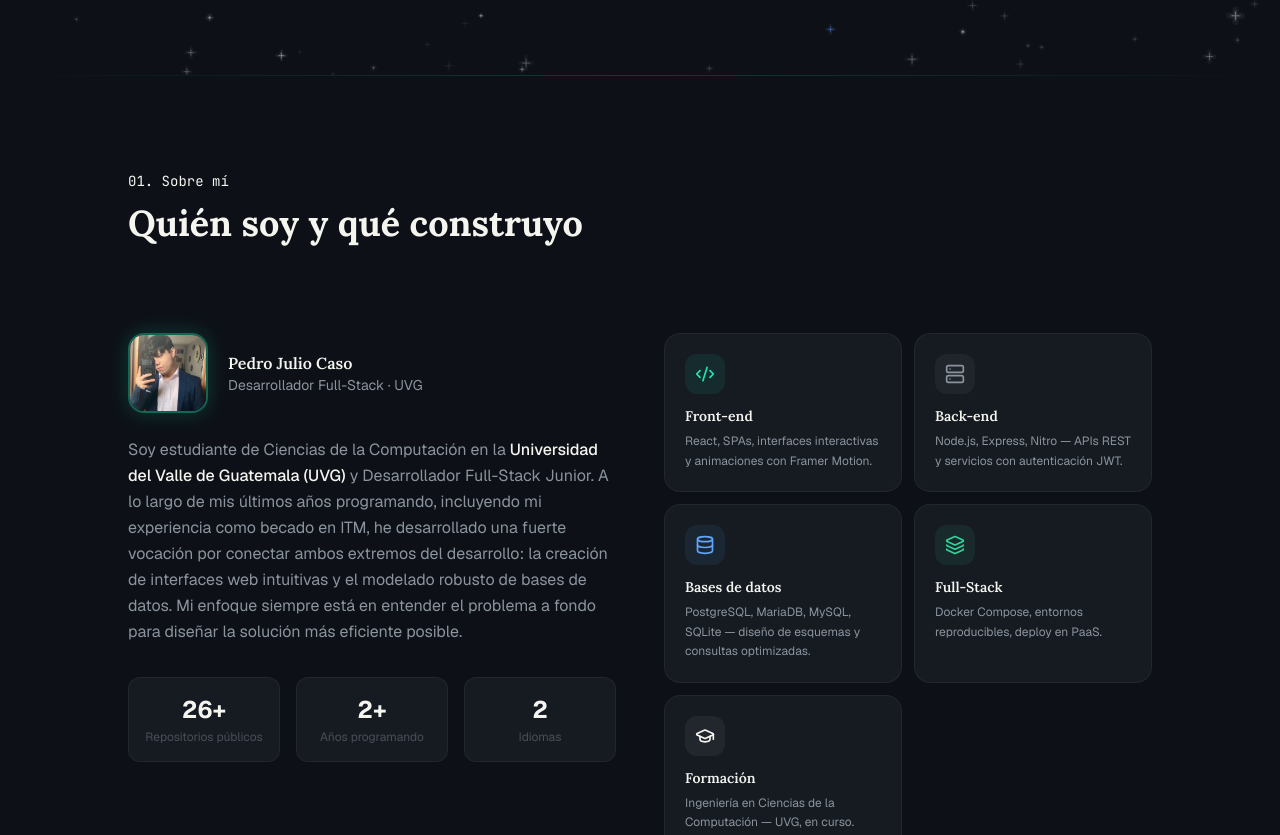
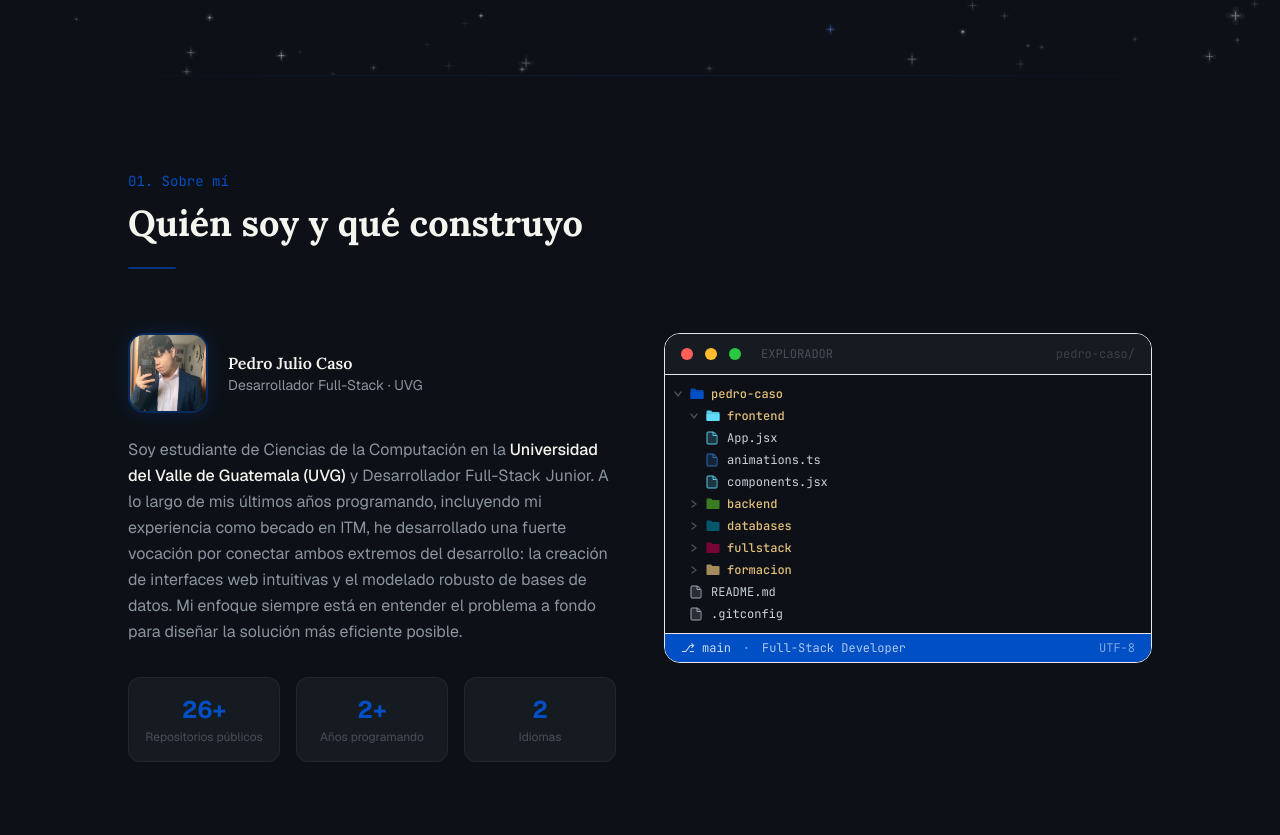
Before and after one commit to Pxdro-410/portafolio-PedroCaso, a React (Vite) app: page / in a window 1280 px wide. Shown: the part 725-1560 px from the top of the page. Built offline with nearby package versions, Linux system fonts and the light colour scheme.

Commit message:
feat: nuevo diseño interactivo para la seccion de about

```diff
--- a/src/components/sections/About.jsx
+++ b/src/components/sections/About.jsx
@@ -1,67 +1,265 @@
-import { motion } from 'framer-motion'
+import { useState } from 'react'
+import { motion, AnimatePresence } from 'framer-motion'
 import { useScrollReveal } from '../../hooks/useScrollReveal'
-import { GraduationCap, Code2, Database, Layers, Server } from 'lucide-react'
 import fotoPerfil from '../../assets/foto.jpg'
 
-const HIGHLIGHTS = [
-  {
-    icon: Code2,
-    color: '#20E3B2',
-    bg: 'rgba(32,227,178,0.08)',
-    label: 'Front-end',
-    description: 'React, SPAs, interfaces interactivas y animaciones con Framer Motion.',
-  },
-  {
-    icon: Server,
-    color: '#8B949E',
-    bg: 'rgba(139,148,158,0.08)',
-    label: 'Back-end',
-    description: 'Node.js, Express, Nitro — APIs REST y servicios con autenticación JWT.',
-  },
-  {
-    icon: Database,
-    color: '#60A5FA',
-    bg: 'rgba(96,165,250,0.08)',
-    label: 'Bases de datos',
-    description:
-      'PostgreSQL, MariaDB, MySQL, SQLite — diseño de esquemas y consultas optimizadas.',
-  },
-  {
-    icon: Layers,
-    color: '#34D399',
-    bg: 'rgba(52,211,153,0.08)',
-    label: 'Full-Stack',
-    description: 'Docker Compose, entornos reproducibles, deploy en PaaS.',
-  },
-  {
-    icon: GraduationCap,
-    color: '#F5F5F0',
-    bg: 'rgba(245,245,240,0.05)',
-    label: 'Formación',
-    description: 'Ingeniería en Ciencias de la Computación — UVG, en curso.',
-  },
-]
-
-const fadeUp = {
-  hidden: { opacity: 0, y: 30 },
-  show: (i) => ({
-    opacity: 1,
-    y: 0,
-    transition: { duration: 0.5, delay: i * 0.1, ease: 'easeOut' },
-  }),
+/* Iconos SVG inline */
+function IconFolder({ open, color }) {
+  return open ? (
+    <svg width="16" height="16" viewBox="0 0 16 16" fill="none" style={{ flexShrink: 0 }}>
+      <path
+        d="M1.5 3.5A1 1 0 0 1 2.5 2.5H6l1.5 1.5H13.5A1 1 0 0 1 14.5 5v7a1 1 0 0 1-1 1H2.5a1 1 0 0 1-1-1V3.5Z"
+        fill={color || '#FEBC2E'}
+        opacity="0.9"
+      />
+      <path d="M1.5 6h13v6a1 1 0 0 1-1 1H2.5a1 1 0 0 1-1-1V6Z" fill={color || '#FEBC2E'} />
+    </svg>
+  ) : (
+    <svg width="16" height="16" viewBox="0 0 16 16" fill="none" style={{ flexShrink: 0 }}>
+      <path
+        d="M1.5 3.5A1 1 0 0 1 2.5 2.5H6l1.5 1.5H13.5A1 1 0 0 1 14.5 5v7a1 1 0 0 1-1 1H2.5a1 1 0 0 1-1-1V3.5Z"
+        fill={color || '#E5C07B'}
+        opacity="0.7"
+      />
+    </svg>
+  )
 }
 
+function IconFile({ ext }) {
+  const colors = {
+    jsx: '#61DAFB', js: '#F7DF1E', ts: '#3178C6',
+    sql: '#00758F', yml: '#CB171E', md: '#ABB2BF',
+    sh: '#4EAA25', json: '#FEBC2E', txt: '#ABB2BF',
+  }
+  const c = colors[ext] || '#ABB2BF'
+  return (
+    <svg width="14" height="14" viewBox="0 0 14 14" fill="none" style={{ flexShrink: 0 }}>
+      <rect x="2" y="1" width="9" height="12" rx="1" fill={c} opacity="0.18" />
+      <path
+        d="M2 2a1 1 0 0 1 1-1h5.5L12 4.5V12a1 1 0 0 1-1 1H3a1 1 0 0 1-1-1V2Z"
+        stroke={c}
+        strokeWidth="0.9"
+      />
+      <path d="M8 1v3.5H11.5" stroke={c} strokeWidth="0.9" />
+    </svg>
+  )
+}
+
+function ChevronIcon({ open }) {
+  return (
+    <svg
+      width="10" height="10" viewBox="0 0 10 10" fill="none"
+      style={{
+        flexShrink: 0,
+        transition: 'transform 0.18s ease',
+        transform: open ? 'rotate(90deg)' : 'rotate(0deg)',
+      }}
+    >
+      <path d="M3 2l4 3-4 3" stroke="#484F58" strokeWidth="1.4" strokeLinecap="round" strokeLinejoin="round" />
+    </svg>
+  )
+}
+
+// Componentes del árbol
+function FileRow({ name, ext, indent = 1, desc }) {
+  const [hovered, setHovered] = useState(false)
+  return (
+    <div
+      className="relative flex items-center gap-2 px-2 py-[3px] rounded cursor-default select-none transition-colors duration-100"
+      style={{
+        paddingLeft: `${8 + indent * 16}px`,
+        background: hovered ? 'rgba(255,255,255,0.04)' : 'transparent',
+      }}
+      onMouseEnter={() => setHovered(true)}
+      onMouseLeave={() => setHovered(false)}
+    >
+      <IconFile ext={ext} />
+      <span className="text-xs font-mono" style={{ color: '#C9D1D9' }}>
+        {name}
+      </span>
+      {desc && hovered && (
+        <span className="ml-2 text-xs truncate" style={{ color: '#484F58' }}>
+          {desc}
+        </span>
+      )}
+    </div>
+  )
+}
+
+function FolderRow({ name, open, onClick, indent = 0, folderColor, children }) {
+  return (
+    <div>
+      <div
+        className="flex items-center gap-1.5 px-2 py-[3px] rounded cursor-pointer select-none transition-colors duration-100 hover:bg-white/5"
+        style={{ paddingLeft: `${8 + indent * 16}px` }}
+        onClick={onClick}
+      >
+        <ChevronIcon open={open} />
+        <IconFolder open={open} color={folderColor} />
+        <span className="text-xs font-mono font-medium" style={{ color: '#E5C07B' }}>
+          {name}
+        </span>
+      </div>
+      <AnimatePresence initial={false}>
+        {open && (
+          <motion.div
+            key="content"
+            initial={{ height: 0, opacity: 0 }}
+            animate={{ height: 'auto', opacity: 1 }}
+            exit={{ height: 0, opacity: 0 }}
+            transition={{ duration: 0.2, ease: 'easeInOut' }}
+            style={{ overflow: 'hidden' }}
+          >
+            {children}
+          </motion.div>
+        )}
+      </AnimatePresence>
+    </div>
+  )
+}
+
+// Árbol completo
+function FileTree() {
+  const [open, setOpen] = useState({
+    root: true,
+    frontend: true,
+    backend: false,
+    databases: false,
+    fullstack: false,
+    formacion: false,
+  })
+
+  const toggle = (key) => setOpen((s) => ({ ...s, [key]: !s[key] }))
+
+  return (
+    <div
+      className="rounded-2xl overflow-hidden border border-white/8 font-mono text-sm select-none"
+      style={{ background: '#0D1117' }}
+    >
+      {/* Title bar */}
+      <div
+        className="flex items-center gap-3 px-4 py-3 border-b border-white/6"
+        style={{ background: '#161B22' }}
+      >
+        <span className="w-3 h-3 rounded-full" style={{ background: '#FF5F57' }} />
+        <span className="w-3 h-3 rounded-full" style={{ background: '#FEBC2E' }} />
+        <span className="w-3 h-3 rounded-full" style={{ background: '#28C840' }} />
+        <span className="ml-2 text-xs" style={{ color: '#484F58' }}>
+          EXPLORADOR
+        </span>
+        <span className="ml-auto text-xs" style={{ color: '#3B4048' }}>
+          pedro-caso/
+        </span>
+      </div>
+
+      {/* Tree */}
+      <div className="py-2" style={{ background: '#0D1117' }}>
+
+        {/* Raíz */}
+        <FolderRow
+          name="pedro-caso"
+          open={open.root}
+          onClick={() => toggle('root')}
+          indent={0}
+          folderColor="#004FC4"
+        >
+
+          {/* 📁 frontend */}
+          <FolderRow
+            name="frontend"
+            open={open.frontend}
+            onClick={() => toggle('frontend')}
+            indent={1}
+            folderColor="#61DAFB"
+          >
+            <FileRow name="App.jsx" ext="jsx" indent={2} desc="React · SPAs · Vite" />
+            <FileRow name="animations.ts" ext="ts" indent={2} desc="Framer Motion" />
+            <FileRow name="components.jsx" ext="jsx" indent={2} desc="Interfaces interactivas" />
+          </FolderRow>
+
+          {/* 📁 backend */}
+          <FolderRow
+            name="backend"
+            open={open.backend}
+            onClick={() => toggle('backend')}
+            indent={1}
+            folderColor="#4EAA25"
+          >
+            <FileRow name="server.js" ext="js" indent={2} desc="Node.js · Express · Nitro" />
+            <FileRow name="routes.js" ext="js" indent={2} desc="APIs REST" />
+            <FileRow name="auth.js" ext="js" indent={2} desc="JWT · autenticación" />
+          </FolderRow>
+
+          {/* 📁 databases */}
+          <FolderRow
+            name="databases"
+            open={open.databases}
+            onClick={() => toggle('databases')}
+            indent={1}
+            folderColor="#00758F"
+          >
+            <FileRow name="schema.sql" ext="sql" indent={2} desc="PostgreSQL · MariaDB" />
+            <FileRow name="migrations.sql" ext="sql" indent={2} desc="MySQL · SQLite" />
+            <FileRow name="queries.sql" ext="sql" indent={2} desc="Consultas optimizadas" />
+          </FolderRow>
+
+          {/* 📁 fullstack */}
+          <FolderRow
+            name="fullstack"
+            open={open.fullstack}
+            onClick={() => toggle('fullstack')}
+            indent={1}
+            folderColor="#A50044"
+          >
+            <FileRow name="docker-compose.yml" ext="yml" indent={2} desc="Entornos reproducibles" />
+            <FileRow name="deploy.sh" ext="sh" indent={2} desc="PaaS · CI/CD" />
+          </FolderRow>
+
+          {/* 📁 formacion */}
+          <FolderRow
+            name="formacion"
+            open={open.formacion}
+            onClick={() => toggle('formacion')}
+            indent={1}
+            folderColor="#E5C07B"
+          >
+            <FileRow name="UVG.md" ext="md" indent={2} desc="Ing. Ciencias de la Computación" />
+            <FileRow name="ITM.md" ext="md" indent={2} desc="Becado · experiencia profesional" />
+          </FolderRow>
+
+          {/* Archivos sueltos */}
+          <FileRow name="README.md" ext="md" indent={1} desc="Full-Stack Junior" />
+          <FileRow name=".gitconfig" ext="txt" indent={1} desc="26+ repos públicos" />
+
+        </FolderRow>
+      </div>
+
+      {/* Status bar */}
+      <div
+        className="flex items-center gap-3 px-4 py-1.5 border-t border-white/6 text-xs"
+        style={{ background: '#004FC4' }}
+      >
+        <span style={{ color: 'rgba(255,255,255,0.8)' }}>⎇  main</span>
+        <span style={{ color: 'rgba(255,255,255,0.5)' }}>·</span>
+        <span style={{ color: 'rgba(255,255,255,0.7)' }}>Full-Stack Developer</span>
+        <span className="ml-auto" style={{ color: 'rgba(255,255,255,0.5)' }}>UTF-8</span>
+      </div>
+    </div>
+  )
+}
+
+// Sección principal
 export default function About() {
   const [ref, visible] = useScrollReveal()
 
   return (
     <section id="about" ref={ref} className="relative py-24 px-6">
-      {/* Section separator — clean top border, no glow bleeding into hero */}
+      {/* Section separator */}
       <div
         className="absolute top-0 left-0 right-0 h-px pointer-events-none"
         style={{
           background:
-            'linear-gradient(to right, transparent, rgba(32,227,178,0.2), transparent)',
+            'linear-gradient(to right, transparent, rgba(0,79,196,0.2), transparent)',
         }}
         aria-hidden="true"
       />
@@ -74,28 +272,28 @@ export default function About() {
           transition={{ duration: 0.5 }}
           className="mb-16"
         >
-          <p className="font-mono text-accent-mint text-sm mb-3">01. Sobre mí</p>
+          <p className="font-mono text-accent-blue text-sm mb-3">01. Sobre mí</p>
           <h2 className="text-3xl sm:text-4xl font-bold text-text-primary mb-6">
             Quién soy y qué construyo
           </h2>
-          <div className="w-12 h-0.5 bg-accent-mint rounded-full opacity-60" />
+          <div className="w-12 h-0.5 bg-accent-blue rounded-full opacity-60" />
         </motion.div>
 
         <div className="grid lg:grid-cols-2 gap-12 items-start">
-          {/* Bio text + photo */}
+          {/* Columna izquierda: foto + bio + stats */}
           <motion.div
             initial={{ opacity: 0, x: -30 }}
             animate={visible ? { opacity: 1, x: 0 } : {}}
             transition={{ duration: 0.6, delay: 0.2 }}
             className="space-y-6"
           >
-            {/* Profile photo — visible when fotoPerfil is set */}
+            {/* Profile photo */}
             {fotoPerfil ? (
               <div className="flex items-center gap-5">
                 <div className="relative flex-shrink-0">
                   <div
                     className="w-20 h-20 rounded-2xl overflow-hidden border-2"
-                    style={{ borderColor: 'rgba(32,227,178,0.4)' }}
+                    style={{ borderColor: 'rgba(0,79,196,0.4)' }}
                   >
                     <img
                       src={fotoPerfil}
@@ -103,10 +301,9 @@ export default function About() {
                       className="w-full h-full object-cover"
                     />
                   </div>
-                  {/* Mint glow ring */}
                   <div
                     className="absolute inset-0 rounded-2xl pointer-events-none"
-                    style={{ boxShadow: '0 0 20px rgba(32,227,178,0.2)' }}
+                    style={{ boxShadow: '0 0 20px rgba(0,79,196,0.2)' }}
                   />
                 </div>
                 <div>
@@ -117,13 +314,12 @@ export default function About() {
                 </div>
               </div>
             ) : (
-              /* Placeholder cuando no hay foto */
               <div className="flex items-center gap-5">
                 <div
-                  className="w-20 h-20 rounded-2xl border border-dashed border-accent-mint/30 flex items-center justify-center flex-shrink-0"
+                  className="w-20 h-20 rounded-2xl border border-dashed border-accent-blue/30 flex items-center justify-center flex-shrink-0"
                   title="Coloca tu foto en src/assets/foto.jpg"
                 >
-                  <span className="text-2xl font-bold text-accent-mint">PC</span>
+                  <span className="text-2xl font-bold text-accent-blue">PC</span>
                 </div>
                 <div>
                   <h3 className="text-text-primary font-semibold">Pedro Julio Caso</h3>
@@ -158,50 +354,21 @@ export default function About() {
                   key={label}
                   className="text-center p-4 rounded-xl bg-bg-surface border border-white/5"
                 >
-                  <div className="text-2xl font-bold text-accent-mint mb-1">{value}</div>
+                  <div className="text-2xl font-bold text-accent-blue mb-1">{value}</div>
                   <div className="text-xs text-text-muted leading-tight">{label}</div>
                 </div>
               ))}
             </div>
           </motion.div>
 
-          {/* Highlight cards — 5 items in responsive grid */}
-          <div className="grid grid-cols-1 sm:grid-cols-2 gap-3">
-            {HIGHLIGHTS.map(({ icon: Icon, color, bg, label, description }, i) => (
-              <motion.div
-                key={label}
-                custom={i}
-                variants={fadeUp}
-                initial="hidden"
-                animate={visible ? 'show' : 'hidden'}
-                whileHover={{ y: -4, transition: { duration: 0.2 } }}
-                className="relative p-5 rounded-2xl bg-bg-surface border border-white/5 hover:border-white/10 transition-colors duration-300 cursor-default overflow-hidden group"
-              >
-                {/* Subtle gradient on hover */}
-                <div
-                  className="absolute inset-0 opacity-0 group-hover:opacity-100 transition-opacity duration-300 rounded-2xl"
-                  style={{
-                    background: `radial-gradient(ellipse at top left, ${color}15 0%, transparent 60%)`,
-                  }}
-                  aria-hidden="true"
-                />
-
-                <div
-                  className="relative w-10 h-10 rounded-xl flex items-center justify-center mb-3"
-                  style={{ background: bg }}
-                >
-                  <Icon className="w-5 h-5" style={{ color }} />
-                </div>
-
-                <h3 className="relative text-sm font-semibold text-text-primary mb-1.5">
-                  {label}
-                </h3>
-                <p className="relative text-xs text-text-secondary leading-relaxed">
-                  {description}
-                </p>
-              </motion.div>
-            ))}
-          </div>
+          {/* Columna derecha: File tree */}
+          <motion.div
+            initial={{ opacity: 0, x: 30 }}
+            animate={visible ? { opacity: 1, x: 0 } : {}}
+            transition={{ duration: 0.6, delay: 0.35 }}
+          >
+            <FileTree />
+          </motion.div>
         </div>
       </div>
     </section>
```
